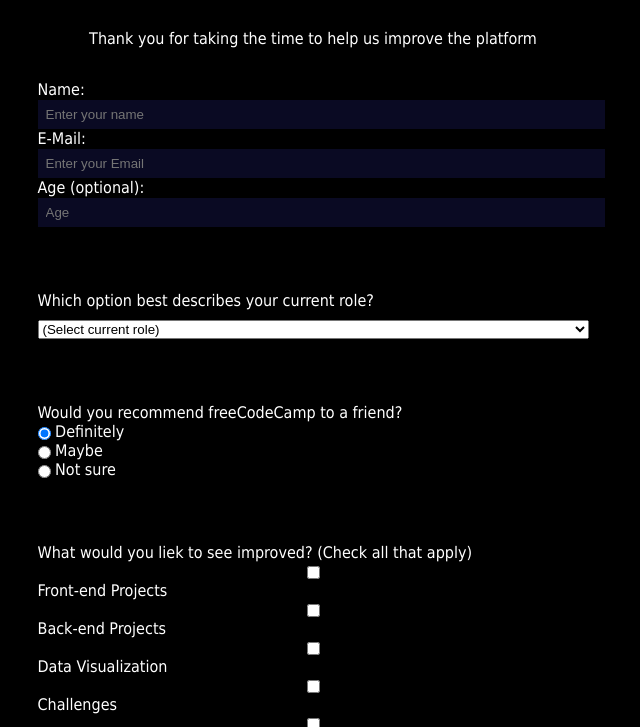
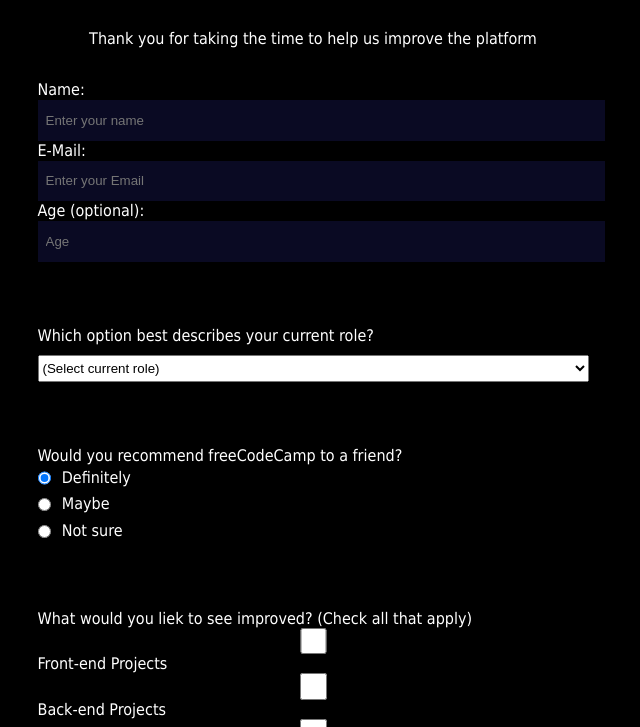
Before and after one commit to Mithusan7/fcc-portfolio, a plain HTML site: page index.html in a window 1280 px wide. Shown: the part 73-800 px from the top of the page, without its empty margins (327-967 px from the left). Drawn offline with Linux system fonts and the light colour scheme.

Commit message:
style.css

```diff
--- a/style.css
+++ b/style.css
@@ -38,7 +38,7 @@ label {
 textarea, select {
   margin: 10px 0 0 0;
   width: 100%;
-  min-heigth: 2em;
+  min-height: 2em;
 }
 
 textarea {
@@ -49,7 +49,7 @@ textarea {
 
 .inline {
   width: unset;
-  margin: 0 0 0.5em 0 0;
+  margin: 0 0.5em 0 0;
   vertical-align: middle;
 }
 
@@ -67,7 +67,7 @@ input[type="file"] {
 }
 
 .inline {
-  diplay: inline;
+  display: inline;
 }
 
 
@@ -75,7 +75,7 @@ input[type="file"] {
 input {
   margin: 1px 0 0 0;
   width: 100%;
-  min-heigth: 2em;
+  min-height: 2em;
   background: #0a0a23;
   border: 6px solid #0a0a23;
   color: white;
```
